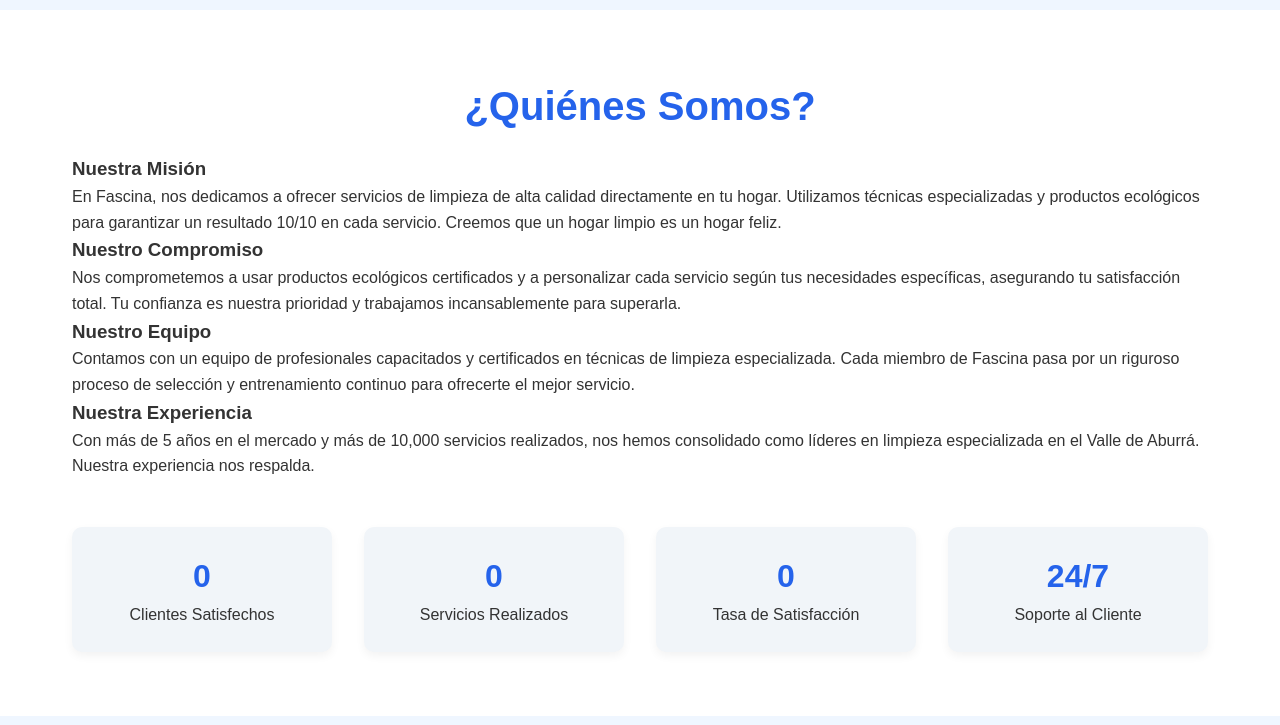
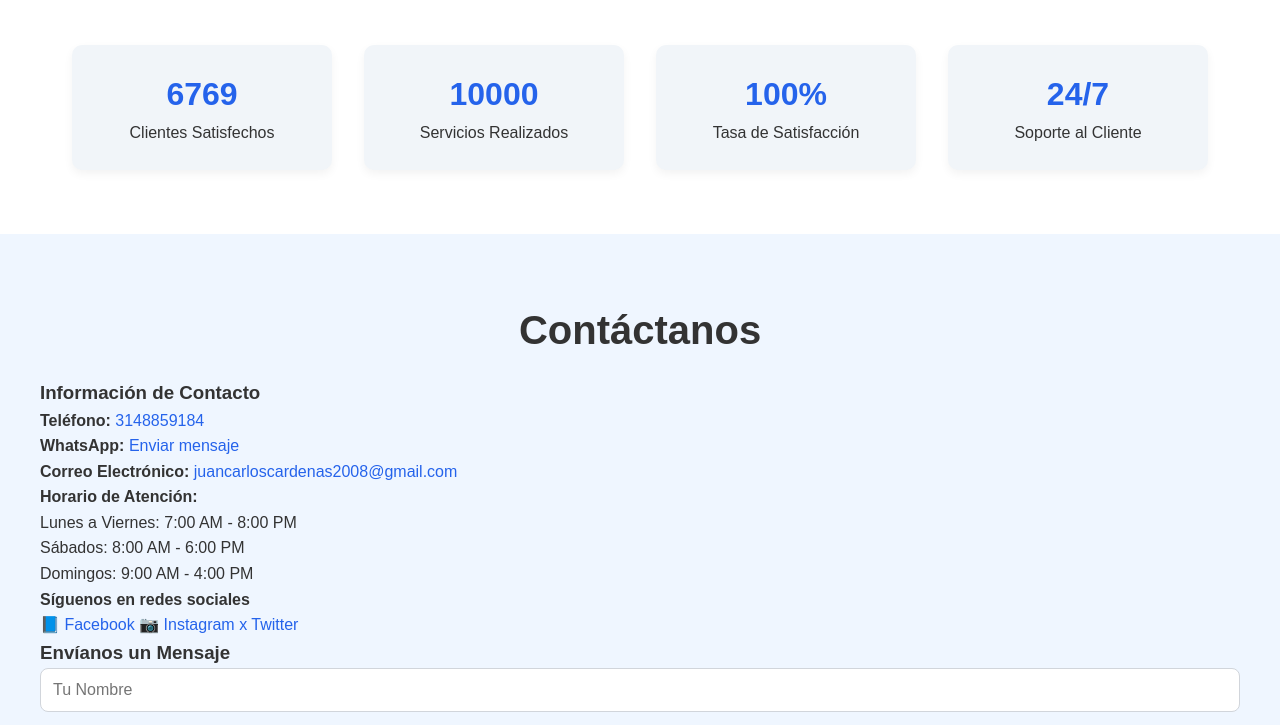
Before and after one commit to Juan896987/Juan896987.github.io, a plain HTML site: page index.html in a window 1280 px wide. Shown: the part 5488-6213 px from the top of the page. Drawn offline with Linux system fonts and the light colour scheme; a script that the page names is missing.

Commit message:
Update index.html

```diff
--- a/index.html
+++ b/index.html
@@ -271,13 +271,9 @@
             <h2>Conoce Nuestro Trabajo</h2>
             <p class="section-description">Mira cómo transformamos espacios y la calidad de nuestros servicios</p>
 
-            <div class="video-container">
-                <!-- AQUÍ COLOCA EL ID DE TU VIDEO DE YOUTUBE -->
-                <!-- Ejemplo: Si tu video es https://www.youtube.com/watch?v=dQw4w9WgXcQ -->
-                <!-- Solo necesitas el ID: dQw4w9WgXcQ -->
+            <div class="video-container"
                 <iframe
                     src="https://www.youtube.com/watch?v=dQw4w9WgXcQ"
-                    title="Video de Fascina"
                     frameborder="0"
                     allow="accelerometer; autoplay; clipboard-write; encrypted-media; gyroscope; picture-in-picture"
                     allowfullscreen>
@@ -353,15 +349,15 @@
         <!-- Nueva sección de estadísticas con contador -->
         <div class="stats-section">
             <div class="stat-item">
-                <div class="stat-number" data-target="500">0</div>
+                <div class="stat-number" data-target="500">6769</div>
                 <div class="stat-label">Clientes Satisfechos</div>
             </div>
             <div class="stat-item">
-                <div class="stat-number" data-target="10000">0</div>
+                <div class="stat-number" data-target="10000">10000</div>
                 <div class="stat-label">Servicios Realizados</div>
             </div>
             <div class="stat-item">
-                <div class="stat-number" data-target="98">0</div>
+                <div class="stat-number" data-target="98">100%</div>
                 <div class="stat-label">Tasa de Satisfacción</div>
             </div>
             <div class="stat-item">
@@ -389,7 +385,7 @@
                         <div class="social-icons">
                             <a href="#" class="social-icon">📘 Facebook</a>
                             <a href="#" class="social-icon">📷 Instagram</a>
-                            <a href="#" class="social-icon">🐦 Twitter</a>
+                            <a href="#" class="social-icon">x Twitter</a>
                         </div>
                     </div>
                 </div>
@@ -460,6 +456,7 @@
                 <h4>Contacto</h4>
                 <p>Tel: 3148859184</p>
                 <p>Email: juancarloscardenas2008@gmail.com</p>
+                <p>Ig: jcarlos890
             </div>
         </div>
         <p class="footer-bottom">© 2025 Fascina. Todos los derechos reservados.</p>
```
